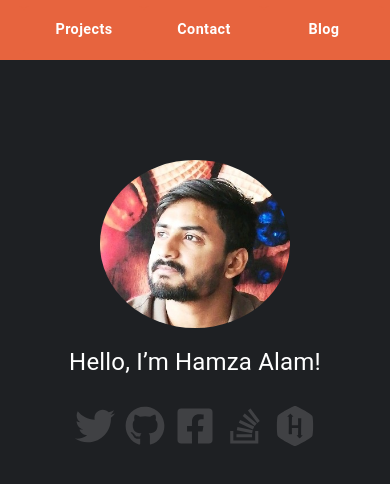
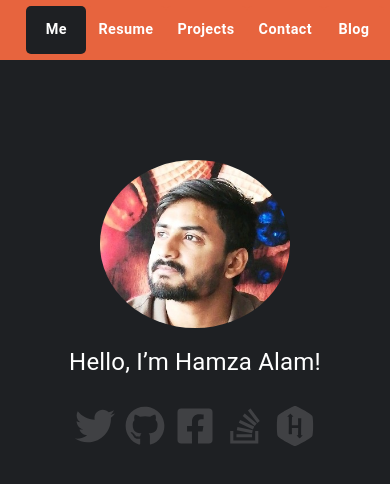
Before and after one commit to Hamzaalam/profile-resume-app, a React (Create React App) app: page /#/ in a window 390 px wide. Shown: the top 484 px of the page. Built offline with nearby package versions, Linux system fonts and the light colour scheme.

Commit message:
reponsive header

```diff
--- a/src/header/header.css
+++ b/src/header/header.css
@@ -13,3 +13,9 @@
     font-size: 0.9em !important;
     font-weight: 700 !important;
 }
+
+@media only screen and (max-width: 600px) {
+.Header-Tab-1{
+    min-width: 60px !important;
+}
+}
--- a/src/header/header.jsx
+++ b/src/header/header.jsx
@@ -28,6 +28,7 @@ const Header = (props) => {
 
 
     return (<div className='header'>
+
                     <Tabs
                         className="nav-bar-tabs"
                         value={value}
```
